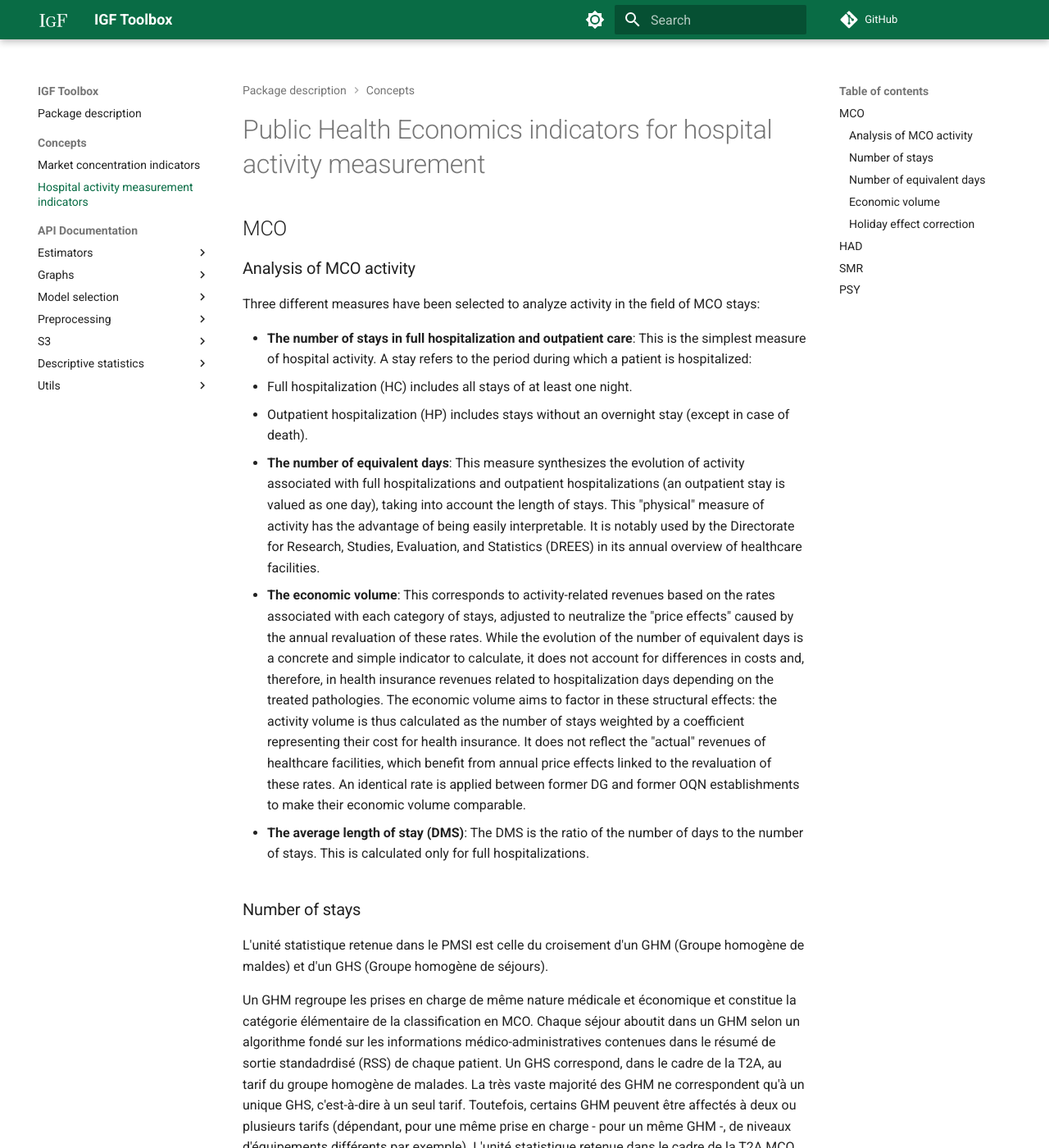
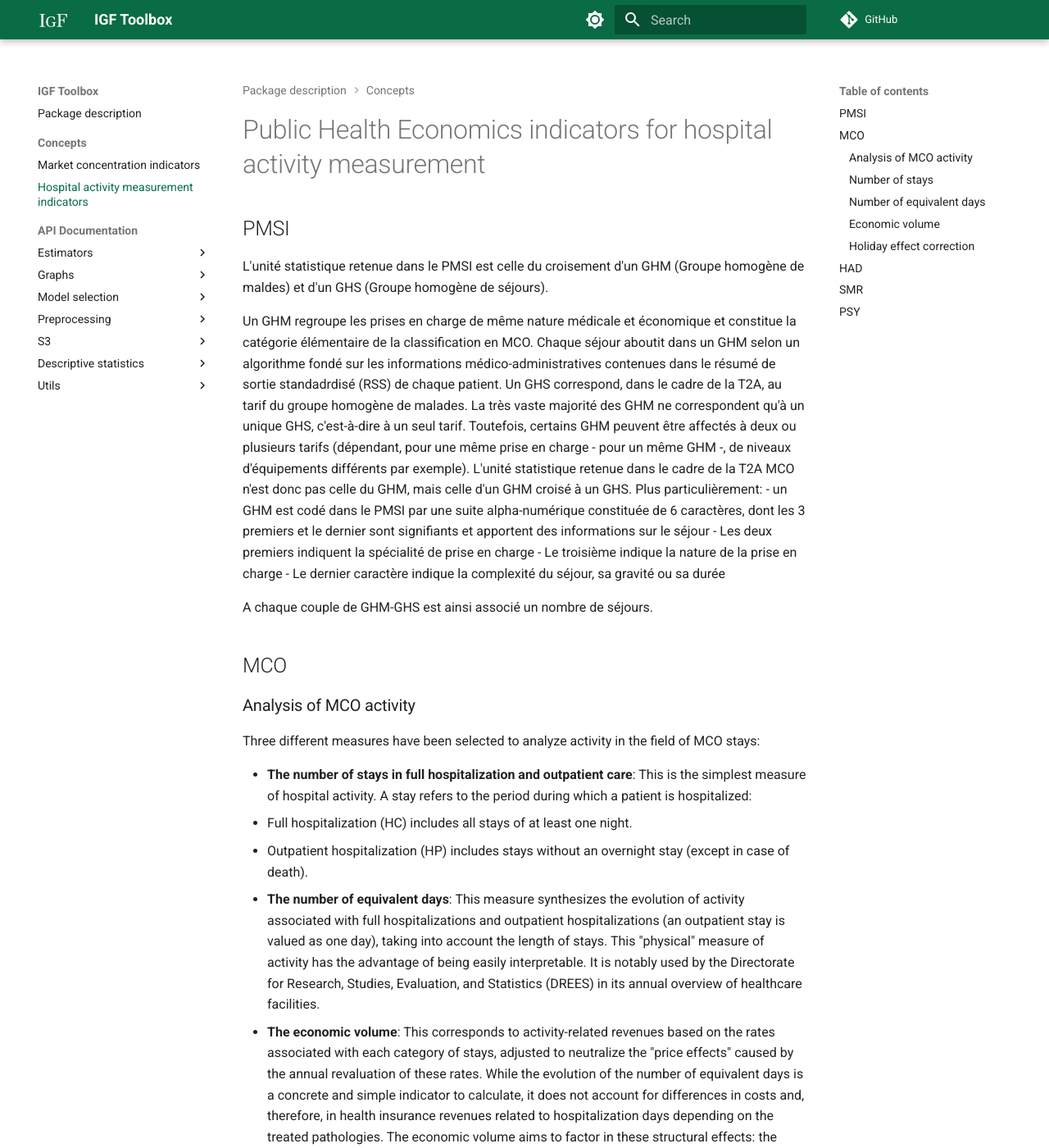
Before and after one commit to IGF-PSD/igf_toolbox, an MkDocs documentation site: the page built from docs/concepts/HOSPITAL_ACTIVITY.md, in a window 1280 px wide and 1400 px high. Shown: the whole window at 82% size. Built offline with MkDocs 1.6.1 and Material for MkDocs 9.7.7, drawn with Linux system fonts in a browser that asks for light colours; comment, search, counter and statistics services are not loaded; some of the changed text lies outside the part shown.

Commit message:
Update HOSPITAL_ACTIVITY.md

```diff
--- a/docs/concepts/HOSPITAL_ACTIVITY.md
+++ b/docs/concepts/HOSPITAL_ACTIVITY.md
@@ -1,4 +1,16 @@
 # Public Health Economics indicators for hospital activity measurement
+
+## PMSI
+
+L'unité statistique retenue dans le PMSI est celle du croisement d'un GHM (Groupe homogène de maldes) et d'un GHS (Groupe homogène de séjours).
+
+Un GHM regroupe les prises en charge de même nature médicale et économique et constitue la catégorie élémentaire de la classification en MCO. Chaque séjour aboutit dans un GHM selon un algorithme fondé sur les informations médico-administratives contenues dans le résumé de sortie standadrdisé (RSS) de chaque patient. Un GHS correspond, dans le cadre de la T2A, au tarif du groupe homogène de malades. La très vaste majorité des GHM ne correspondent qu'à un unique GHS, c'est-à-dire à un seul tarif. Toutefois, certains GHM peuvent être affectés à deux ou plusieurs tarifs (dépendant, pour une même prise en charge - pour un même GHM -, de niveaux d'équipements différents par exemple). L'unité statistique retenue dans le cadre de la T2A MCO n'est donc pas celle du GHM, mais celle d'un GHM croisé à un GHS. Plus particulièrement:
+- un GHM est codé dans le PMSI par une suite alpha-numérique constituée de 6 caractères, dont les 3 premiers et le dernier sont signifiants et apportent des informations sur le séjour
+  - Les deux premiers indiquent la spécialité de prise en charge
+  - Le troisième indique la nature de la prise en charge
+  - Le dernier caractère indique la complexité du séjour, sa gravité ou sa durée
+
+A chaque couple de GHM-GHS est ainsi associé un nombre de séjours.
 
 ## MCO
 
@@ -18,15 +30,6 @@ Three different measures have been selected to analyze activity in the field of
 
 ### Number of stays
 
-L'unité statistique retenue dans le PMSI est celle du croisement d'un GHM (Groupe homogène de maldes) et d'un GHS (Groupe homogène de séjours).
-
-Un GHM regroupe les prises en charge de même nature médicale et économique et constitue la catégorie élémentaire de la classification en MCO. Chaque séjour aboutit dans un GHM selon un algorithme fondé sur les informations médico-administratives contenues dans le résumé de sortie standadrdisé (RSS) de chaque patient. Un GHS correspond, dans le cadre de la T2A, au tarif du groupe homogène de malades. La très vaste majorité des GHM ne correspondent qu'à un unique GHS, c'est-à-dire à un seul tarif. Toutefois, certains GHM peuvent être affectés à deux ou plusieurs tarifs (dépendant, pour une même prise en charge - pour un même GHM -, de niveaux d'équipements différents par exemple). L'unité statistique retenue dans le cadre de la T2A MCO n'est donc pas celle du GHM, mais celle d'un GHM croisé à un GHS. Plus particulièrement:
-- un GHM est codé dans le PMSI par une suite alpha-numérique constituée de 6 caractères, dont les 3 premiers et le dernier sont signifiants et apportent des informations sur le séjour
-  - Les deux premiers indiquent la spécialité de prise en charge
-  - Le troisième indique la nature de la prise en charge
-  - Le dernier caractère indique la complexité du séjour, sa gravité ou sa durée
-
-A chaque couple de GHM-GHS est ainsi associé un nombre de séjours.
 
 ### Number of equivalent days
 
```
